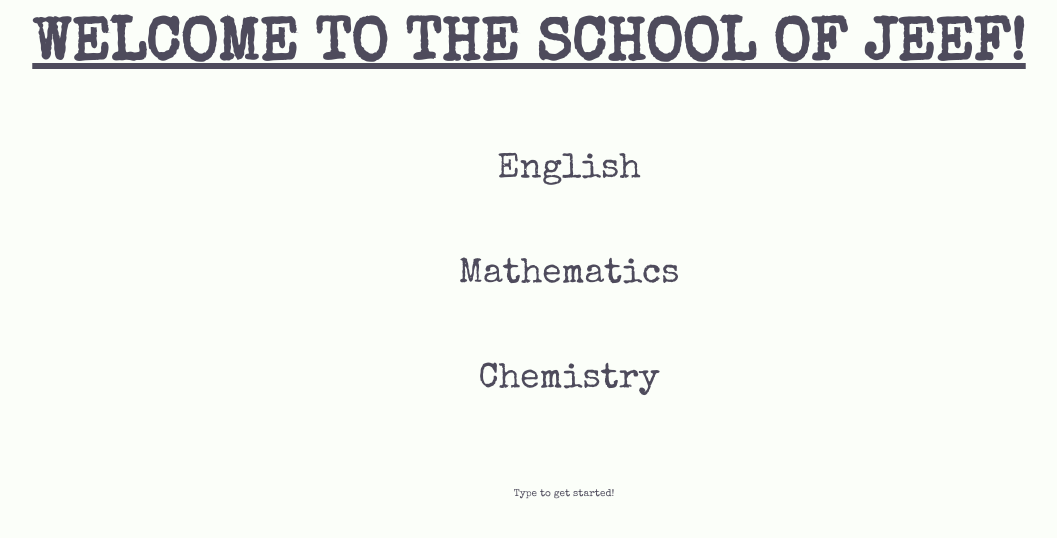
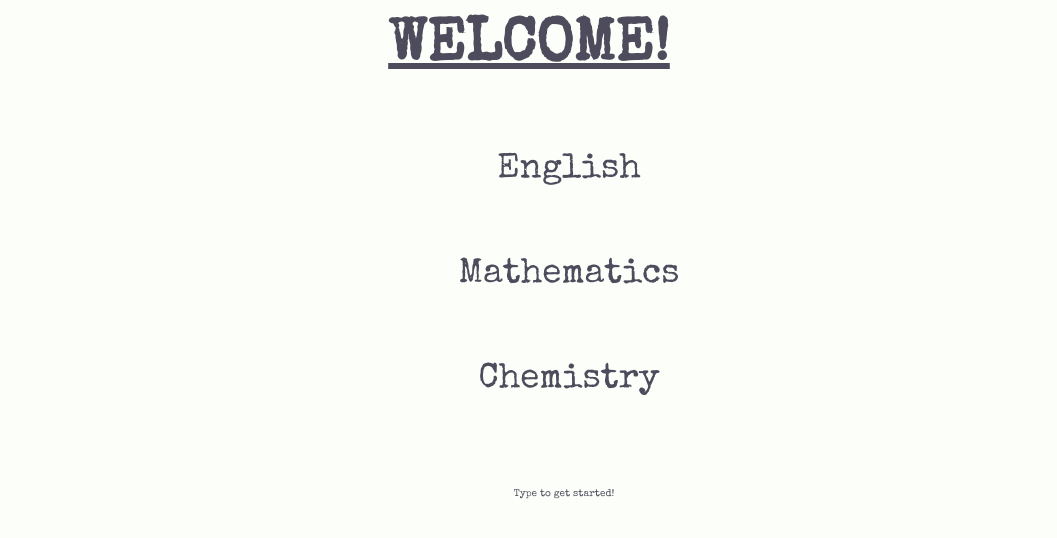
Before and after one commit to r15hil/ichack, a React (Create React App) app in the folder my-app/: page / in a window 1280 px wide. Shown: the top 538 px of the page, without its empty margins (111-1168 px from the left). Built offline with nearby package versions, Linux system fonts and the light colour scheme.

Commit message:
changed title

```diff
--- a/my-app/src/pages/homePage/classesList.jsx
+++ b/my-app/src/pages/homePage/classesList.jsx
@@ -9,7 +9,7 @@ const ClassesList = (props) => {
 
   return (
     <div>
-      <Header title="Welcome to the School of Jeef!" />
+      <Header title="Welcome!" />
       <ul style={{ width: '100%', listStyleType: 'none' }}>
         {AllClasses.map((item, index) => {
           return (
```
